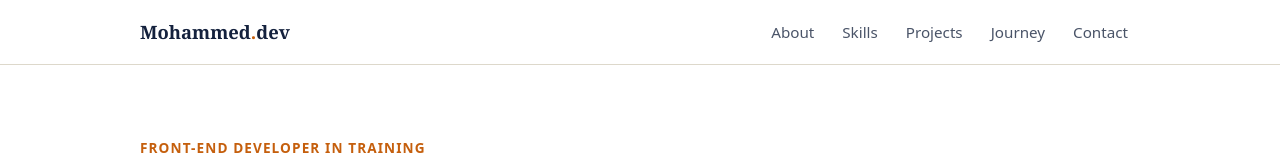
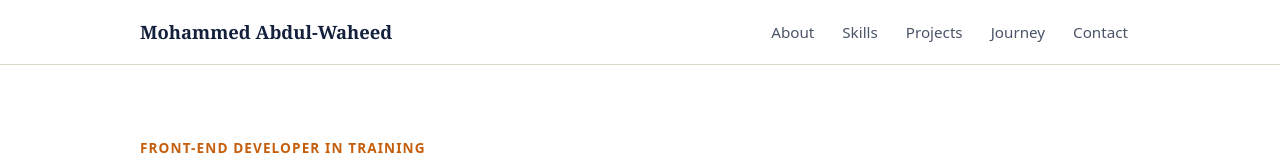
Before and after one commit to abdulwaheedmohammed/siwes-project, a plain HTML site: page index.html in a window 1280 px wide. Shown: the top 160 px of the page. Drawn offline with Linux system fonts and the light colour scheme.

Commit message:
Update index.html

```diff
--- a/index.html
+++ b/index.html
@@ -105,7 +105,7 @@ footer { padding: 28px 0; text-align: center; color: var(--muted); font-size: .9
 
 <header>
   <div class="wrap bar">
-    <a class="logo" href="#top">Mohammed<span>.</span>dev</a>
+    <a class="logo" href="#top">Mohammed<span> </span>Abdul-Waheed</a>
     <nav aria-label="Main navigation">
       <a href="#about">About</a>
       <a href="#skills">Skills</a>
```
